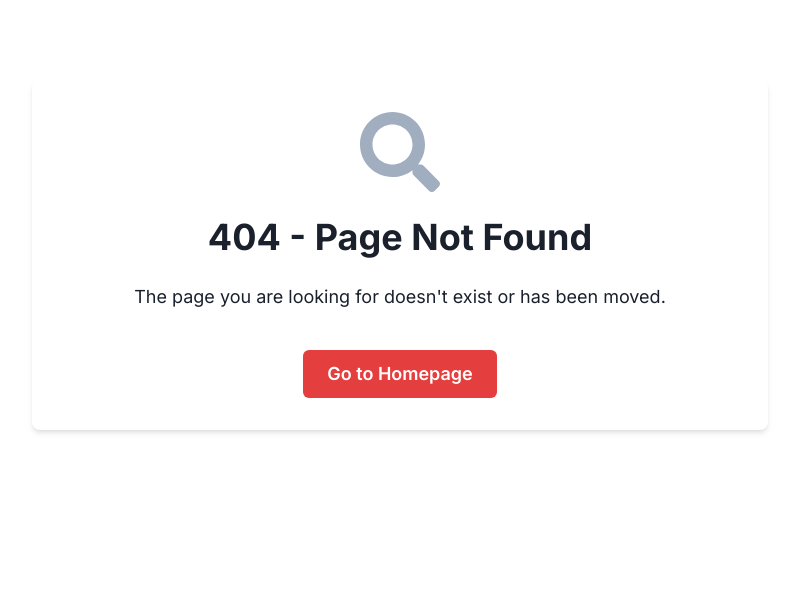
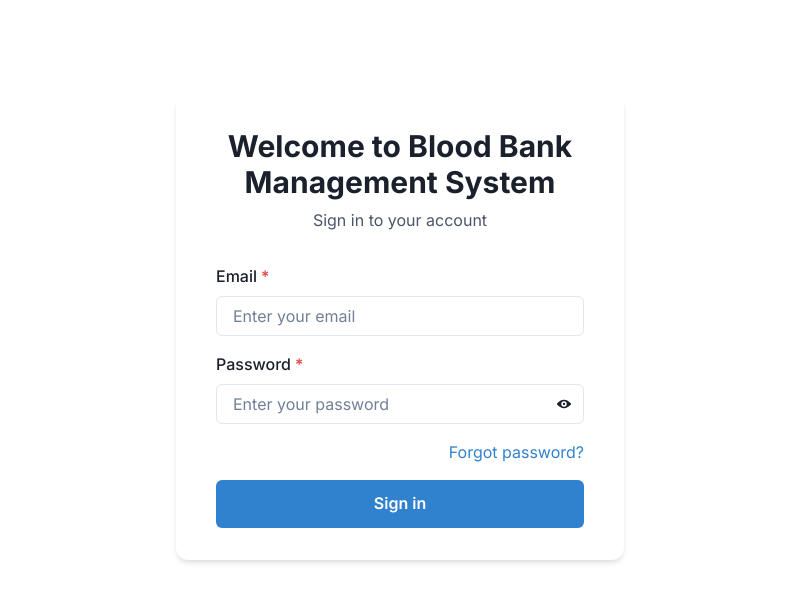
Before and after one commit to mvonombogho/mwm-blood-bank-project, a Next.js app: page /auth/login in a window 1280 px wide. Before the commit this address had no page. Shown: the top 602 px of the page, without its empty margins (240-1039 px from the left). Built offline with nearby package versions, Linux system fonts and the light colour scheme.

Commit message:
Add login page for authentication

```diff
--- /dev/null
+++ b/pages/auth/login.js
@@ -0,0 +1,143 @@
+import { useState } from 'react';
+import { useRouter } from 'next/router';
+import { signIn } from 'next-auth/react';
+import {
+  Box,
+  Button,
+  FormControl,
+  FormLabel,
+  Input,
+  VStack,
+  Heading,
+  Text,
+  useToast,
+  InputGroup,
+  InputRightElement,
+  IconButton,
+  Link,
+  Container,
+  Flex,
+  Image
+} from '@chakra-ui/react';
+import { ViewIcon, ViewOffIcon } from '@chakra-ui/icons';
+import NextLink from 'next/link';
+
+const LoginPage = () => {
+  const [email, setEmail] = useState('');
+  const [password, setPassword] = useState('');
+  const [showPassword, setShowPassword] = useState(false);
+  const [isLoading, setIsLoading] = useState(false);
+  const router = useRouter();
+  const toast = useToast();
+
+  const handleSubmit = async (e) => {
+    e.preventDefault();
+    setIsLoading(true);
+
+    try {
+      const result = await signIn('credentials', {
+        redirect: false,
+        email,
+        password,
+      });
+
+      if (result.error) {
+        toast({
+          title: 'Authentication error',
+          description: 'Invalid email or password',
+          status: 'error',
+          duration: 5000,
+          isClosable: true,
+        });
+      } else {
+        // Redirect to the intended destination or dashboard
+        const callbackUrl = router.query.callbackUrl || '/';
+        router.push(callbackUrl);
+      }
+    } catch (error) {
+      toast({
+        title: 'Something went wrong',
+        description: error.message || 'Please try again later',
+        status: 'error',
+        duration: 5000,
+        isClosable: true,
+      });
+    } finally {
+      setIsLoading(false);
+    }
+  };
+
+  return (
+    <Container maxW="lg" py={{ base: '12', md: '24' }} px={{ base: '0', sm: '8' }}>
+      <Flex direction="column" alignItems="center" justifyContent="center">
+        <Box
+          py={{ base: '8', sm: '8' }}
+          px={{ base: '4', sm: '10' }}
+          bg="white"
+          boxShadow={{ base: 'none', sm: 'md' }}
+          borderRadius={{ base: 'none', sm: 'xl' }}
+          width="100%"
+        >
+          <Box textAlign="center" mb={8}>
+            <Heading size="lg" mb={2}>Welcome to Blood Bank Management System</Heading>
+            <Text color="gray.600">Sign in to your account</Text>
+          </Box>
+
+          <form onSubmit={handleSubmit}>
+            <VStack spacing={4}>
+              <FormControl isRequired>
+                <FormLabel>Email</FormLabel>
+                <Input
+                  type="email"
+                  value={email}
+                  onChange={(e) => setEmail(e.target.value)}
+                  placeholder="Enter your email"
+                />
+              </FormControl>
+
+              <FormControl isRequired>
+                <FormLabel>Password</FormLabel>
+                <InputGroup>
+                  <Input
+                    type={showPassword ? 'text' : 'password'}
+                    value={password}
+                    onChange={(e) => setPassword(e.target.value)}
+                    placeholder="Enter your password"
+                  />
+                  <InputRightElement>
+                    <IconButton
+                      aria-label={showPassword ? 'Hide password' : 'Show password'}
+                      icon={showPassword ? <ViewOffIcon /> : <ViewIcon />}
+                      onClick={() => setShowPassword(!showPassword)}
+                      variant="ghost"
+                      size="sm"
+                    />
+                  </InputRightElement>
+                </InputGroup>
+              </FormControl>
+
+              <Box alignSelf="flex-end">
+                <NextLink href="/auth/forgot-password" passHref>
+                  <Link color="blue.500">Forgot password?</Link>
+                </NextLink>
+              </Box>
+
+              <Button
+                type="submit"
+                colorScheme="blue"
+                size="lg"
+                fontSize="md"
+                isLoading={isLoading}
+                width="full"
+              >
+                Sign in
+              </Button>
+            </VStack>
+          </form>
+        </Box>
+      </Flex>
+    </Container>
+  );
+};
+
+export default LoginPage;
```
